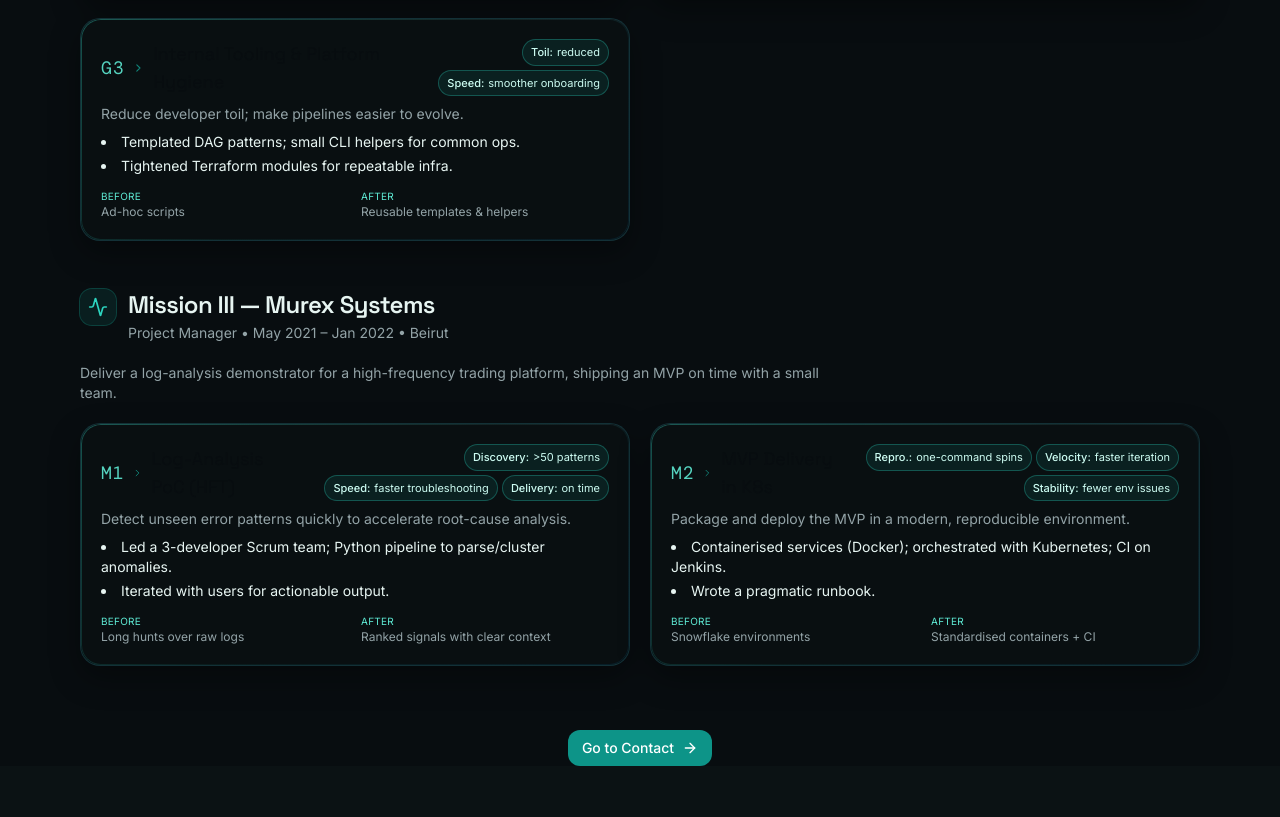
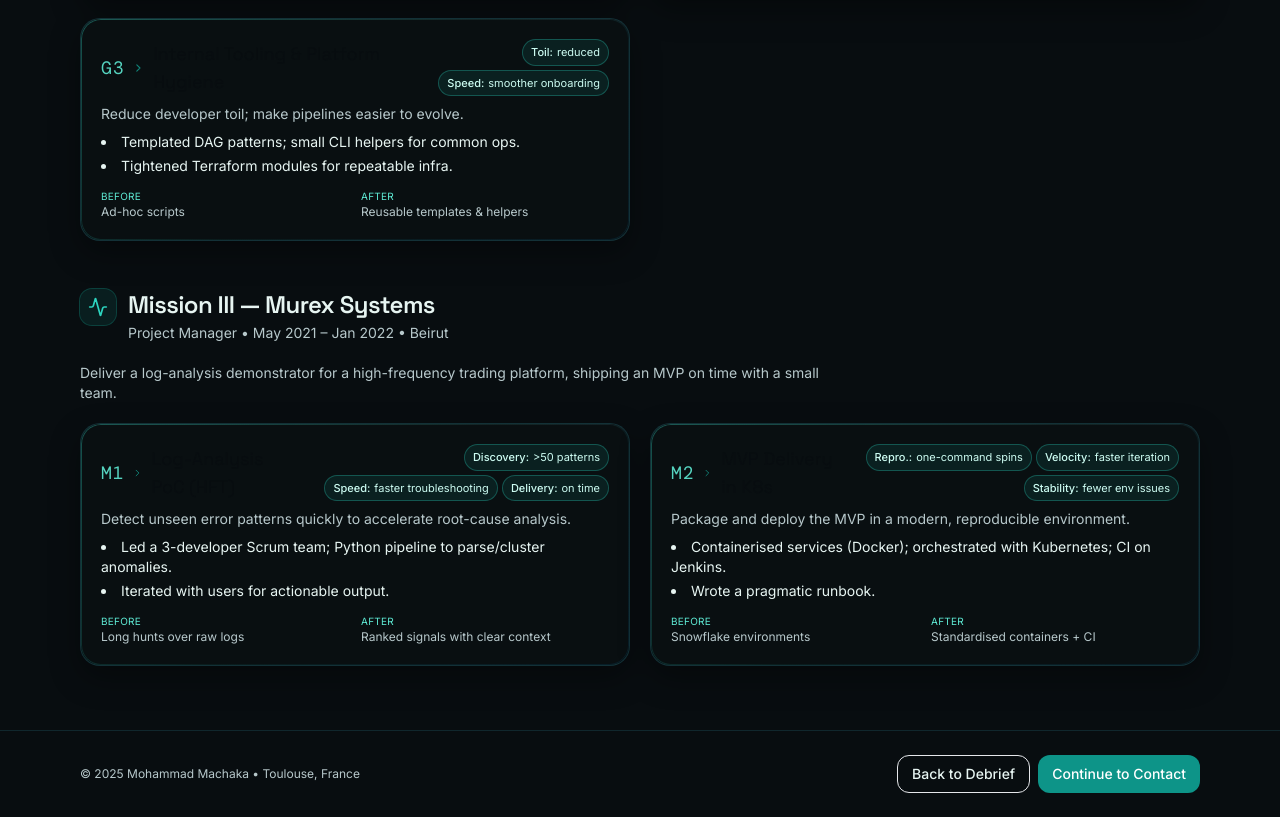
Before and after one commit to moudimash99/Personal-Website, a Next.js app: page /projects in a window 1280 px wide. Shown: the part 1377-2194 px from the top of the page. Before the commit the page ends 2143 px from the top, so only its background shows below. Built offline with nearby package versions, Linux system fonts and the light colour scheme; a web font is replaced by a local one.

Commit message:
feat: add Footer component and update navigation and button functionality

```diff
--- a/app/contact/page.tsx
+++ b/app/contact/page.tsx
@@ -7,7 +7,7 @@
 import Starfield from '@/components/Starfield'
 import CommandCenterBackdrop from '@/components/CommandCenterBackdrop'
 import Nav from '@/components/Nav'                          // ✅ add
-
+import Footer from '@/components/Footer'
 export default function ContactPage() {
   return (
     <>
@@ -34,6 +34,8 @@
             </div>
           </section>
         </Container>
+        <Footer />
+
       </main>
     </>
   )
--- a/app/page.tsx
+++ b/app/page.tsx
@@ -32,13 +32,15 @@
                 <h1 className="text-4xl md:text-6xl font-semibold leading-tight font-display">
                   Flight Director for data-intensive systems.
                 </h1>
-                <p className="text-sm md:text-base text-muted max-w-2xl">
+                <p className="text-xl text-foreground/80 mt-6 max-w-3xl">
                   Cloud/Data engineer with an aerospace mindset — pipelines that launch and keep flying.
                 </p>
                 <Metrics />
                 <div className="flex gap-3 pt-2">
-                  <Button href="#projects">Proceed to Projects <ArrowRight className="ml-2 h-4 w-4" /></Button>
-                  <Button href="/cv.pdf" variant="outline"><Download className="mr-2 h-4 w-4" /> Download CV</Button>
+                  <Button href="/projects">Proceed to Projects <ArrowRight className="ml-2 h-4 w-4" /></Button>
+                  <Button href="/cv.pdf" variant="outline" newTab>
+                    <Download className="mr-2 h-4 w-4" /> Download CV
+                  </Button>
                 </div>
               </div>
             </div>
--- a/app/projects/page.tsx
+++ b/app/projects/page.tsx
@@ -7,10 +7,10 @@
 import Starfield from '@/components/Starfield'
 import CommandCenterBackdrop from '@/components/CommandCenterBackdrop'
 import Nav from '@/components/Nav'                          // ✅ add
-import { ArrowRight, Mail, MapPinned, Rocket, Satellite, Activity, ChevronRight, Download } from 'lucide-react'
+import { ArrowRight, Mail, MapPinned, Rocket, Satellite, Activity, ChevronRight, Download, Import } from 'lucide-react'
 import { missions } from '@/data/missions'
 import { motion } from 'framer-motion'
-
+import Footer from '@/components/Footer'
 function OperationCard({ op }: any) {
   return (
     <Panel className="transition-all hover:shadow-glow hover:border-accent-500/50">
@@ -85,11 +85,10 @@
             <div className="space-y-12">
               {missions.map((m) => (<Mission key={m.id} mission={m} />))}
             </div>
-            <div className="pt-6 flex justify-center">
-              <Button href="/contact">Go to Contact <ArrowRight className="ml-2 h-4 w-4" /></Button> {/* ✅ use page link */}
-            </div>
+
           </section>
         </Container>
+        <Footer />
       </main>
     </>
   )
--- a/components/Button.tsx
+++ b/components/Button.tsx
@@ -1,17 +1,19 @@
 export default function Button({
   children,
   href,
-  onClick,                 // ✅ accept onClick
-  type = 'button',         // ✅ default type for buttons
+  onClick,
+  type = 'button',
   variant = 'primary',
   className = '',
+  newTab = false,               // <- new optional prop
 }: {
   children: React.ReactNode
   href?: string
-  onClick?: React.MouseEventHandler<HTMLButtonElement> // ✅ type it
+  onClick?: React.MouseEventHandler<HTMLButtonElement>
   type?: 'button' | 'submit' | 'reset'
   variant?: 'primary' | 'outline'
   className?: string
+  newTab?: boolean              // <- add to prop types
 }) {
   const base =
     "inline-flex items-center justify-center rounded-xl px-3.5 py-2 text-sm font-medium transition-colors " +
@@ -22,7 +24,19 @@
       : "bg-[color:var(--tw-color-accent-600,#0d9488)] hover:bg-[color:var(--tw-color-accent-500,#14b8a6)] text-white focus:ring-[color:var(--tw-color-accent-700,#0f766e)]"
   const cls = `${base} ${v} ${className}`
 
-  if (href) return <a className={cls} href={href}>{children}</a>
+  if (href) {
+    return (
+      <a
+        className={cls}
+        href={href}
+        target={newTab ? '_blank' : undefined}
+        rel={newTab ? 'noopener noreferrer' : undefined} // security + performance
+      >
+        {children}
+      </a>
+    )
+  }
+
   return (
     <button type={type} onClick={onClick} className={cls}>
       {children}
--- a/components/Footer.tsx
+++ b/components/Footer.tsx
@@ -1,11 +1,48 @@
+'use client'
+import Link from 'next/link'
+import { usePathname } from 'next/navigation'
 import Container from './Container'
+import Button from './Button'
+
 export default function Footer() {
+  const pathname = usePathname()
+
+  // Decide footer CTAs based on current route
+  const isHome = pathname === '/' || pathname === ''
+  const isProjects = pathname?.startsWith('/projects')
+  const isContact = pathname?.startsWith('/contact')
+
   return (
     <footer className="border-t border-border/60 mt-16">
       <Container>
-        <div className="py-6 text-xs text-muted flex items-center justify-between">
-          <p>© {new Date().getFullYear()} Mohammad Machaka • Toulouse, France</p>
-          <a href="#debrief" className="hover:text-accent-300">Back to top</a>
+        {/* Dynamic CTA row */}
+        <div className="py-6 flex flex-col sm:flex-row sm:items-center sm:justify-between gap-4">
+          <p className="text-xs text-muted">
+            © {new Date().getFullYear()} Mohammad Machaka • Toulouse, France
+          </p>
+
+          <div className="flex flex-wrap gap-2">
+            {isHome && (
+              <>
+                <Button variant="outline" href="/projects">View Projects</Button>
+                <Button href="/contact">Contact</Button>
+              </>
+            )}
+
+            {isProjects && (
+              <>
+                <Button variant="outline" href="/">Back to Debrief</Button>
+                <Button href="/contact">Continue to Contact</Button>
+              </>
+            )}
+
+            {isContact && (
+              <>
+                <Button variant="outline" href="/projects">View Projects</Button>
+                <Button href="/">Back to Debrief</Button>
+              </>
+            )}
+          </div>
         </div>
       </Container>
     </footer>
--- a/components/IntroOverlay.tsx
+++ b/components/IntroOverlay.tsx
@@ -4,23 +4,38 @@
 import Panel from './Panel'
 
 export default function IntroOverlay() {
-  const [show, setShow] = useState(true) // ✅ start true, decide in effect
+  // ready = we've mounted and decided; visible = actually show the overlay
+  const [ready, setReady] = useState(false)
+  const [visible, setVisible] = useState(false)
 
   useEffect(() => {
-    // force-open if URL has #intro
-    const forced = typeof window !== 'undefined' && window.location.hash === '#intro'
-    if (forced) { setShow(true); return }
+    // Only runs on client. Decide once, then mark ready.
+    try {
+      const forced = window.location.hash === '#intro'
+      const seen = localStorage.getItem('mc_intro_hide') === '1'
+      setVisible(forced || !seen)
+    } finally {
+      setReady(true)
+    }
 
-    const flag = typeof window !== 'undefined' && localStorage.getItem('mc_intro_hide')
-    if (flag) setShow(false) // user has seen it
+    // Listen for the top bar “open intro” event (no reload)
+    const handler = (e: any) => {
+      if (e?.detail === 'open') {
+        localStorage.removeItem('mc_intro_hide') // so it can auto-open again if needed
+        setVisible(true)
+      }
+    }
+    window.addEventListener('mc-intro', handler as EventListener)
+    return () => window.removeEventListener('mc-intro', handler as EventListener)
   }, [])
 
   function close(save: boolean) {
     if (save) localStorage.setItem('mc_intro_hide', '1')
-    setShow(false)
+    setVisible(false)
   }
 
-  if (!show) return null
+  // ⛔ Before we've decided, render nothing (prevents flash)
+  if (!ready || !visible) return null
 
   return (
     <div className="fixed inset-0 z-[60] flex items-center justify-center">
@@ -31,18 +46,15 @@
             <p className="text-xs uppercase tracking-widest text-accent-300/80 font-mono">Welcome</p>
             <h2 className="text-2xl md:text-3xl font-semibold mt-2 font-display">Machaka Ground Station</h2>
             <p className="text-sm text-muted mt-3">
-              This is my portfolio, presented like a <strong>mission control room</strong>.
-              <em> Mission Debrief</em> = overview; <em>Missions</em> & <em>Operations</em> = projects & sub-projects;
-              metrics are the <em>telemetry</em> (measured impact).
-            </p>
-            <p className="text-sm text-muted mt-3">
-              It’s a normal portfolio—just themed so you can skim outcomes fast and dive deeper if you want.
+              This is my portfolio, presented like a <strong>mission control room</strong>. <em>Mission Debrief</em> is the overview; <em>Missions</em> & <em>Operations</em> are projects & sub-projects; metrics are the <em>telemetry</em>.
             </p>
             <div className="flex gap-3 mt-5">
               <Button onClick={() => close(true)}>Enter Control Room</Button>
               <Button variant="outline" onClick={() => close(false)}>View Once</Button>
             </div>
-            <p className="text-[11px] text-muted mt-2">Tip: add <code>#intro</code> to the URL or use the “Intro” button to reopen.</p>
+            <p className="text-[11px] text-muted mt-2">
+              Tip: use the “Intro” button in the top bar to reopen.
+            </p>
           </div>
         </Panel>
       </div>
--- a/components/Nav.tsx
+++ b/components/Nav.tsx
@@ -4,9 +4,10 @@
 import { useEffect, useState } from 'react'
 
 function openIntro() {
-  localStorage.removeItem('mc_intro_hide')
-  window.location.reload()
+  // no reload; just ask the overlay to open
+  window.dispatchEvent(new CustomEvent('mc-intro', { detail: 'open' }))
 }
+
 
 
 export default function Nav() {
--- a/tailwind.config.ts
+++ b/tailwind.config.ts
@@ -10,7 +10,7 @@
         surface2: '#0b1416',
         border: '#163a41',
         foreground: '#e7f5f2',
-        muted: '#93a3a7',
+        muted: '#B7C8CB', // lighter, still cool-toned
         accent: {
           100: '#ccfbf1',
           300: '#5eead4',
```
